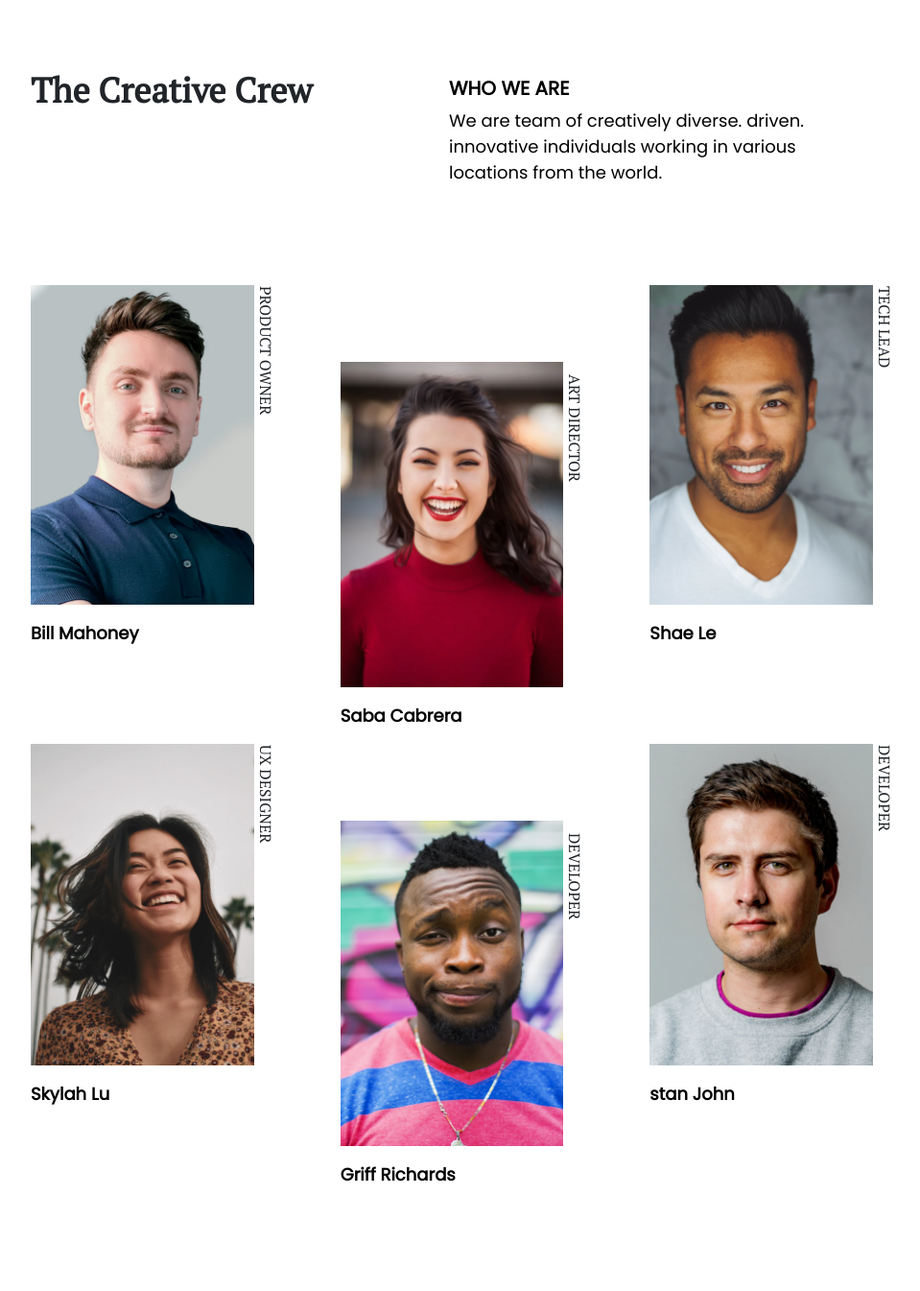
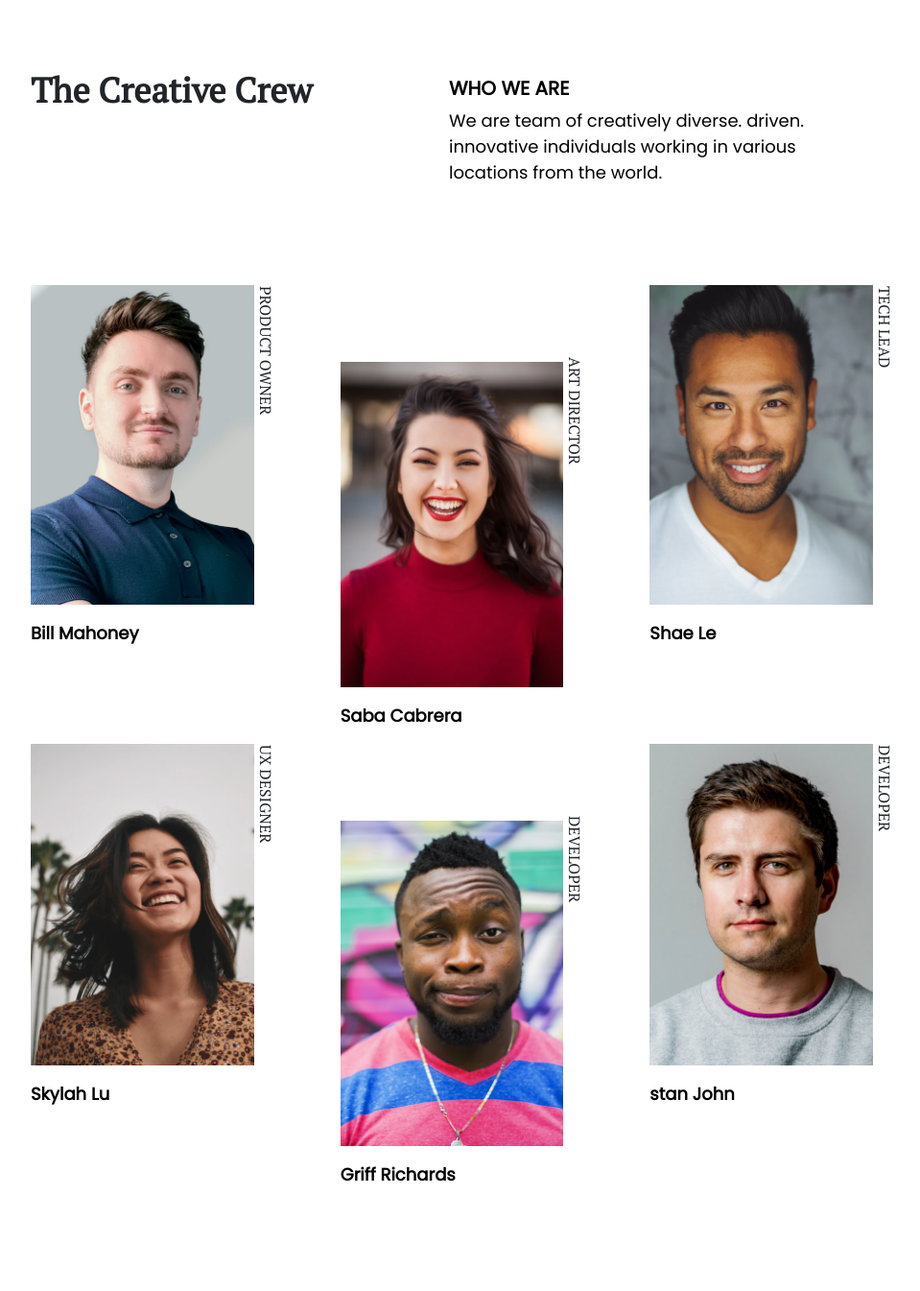
Before and after one commit to jaypee-0/DevChallenges, a React (Create React App) app: page / in a window 1280 px wide. Shown: the top 1345 px of the page at 96% size, without its empty margins (172-1131 px from the left). Built offline with nearby package versions, Linux system fonts and the light colour scheme.

Commit message:
First Commit

```diff
--- a/src/App.scss
+++ b/src/App.scss
@@ -50,10 +50,10 @@
         font-family: 'PT Serif', serif;
     }
     .professionMid {
-        top: 15%;
+        top: 11%;
     }
     .profession5{
-        top: 15%;
+        top: 11%;
     }
 }
 
```
